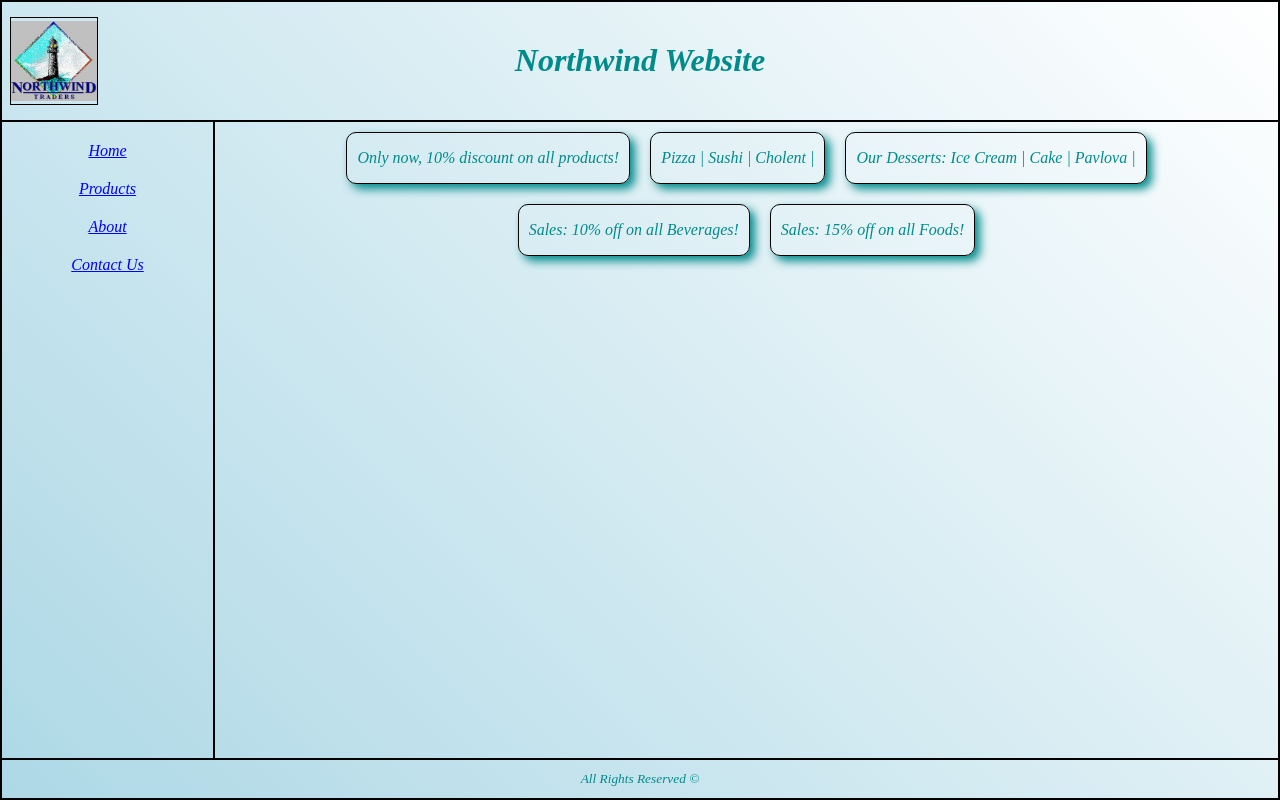
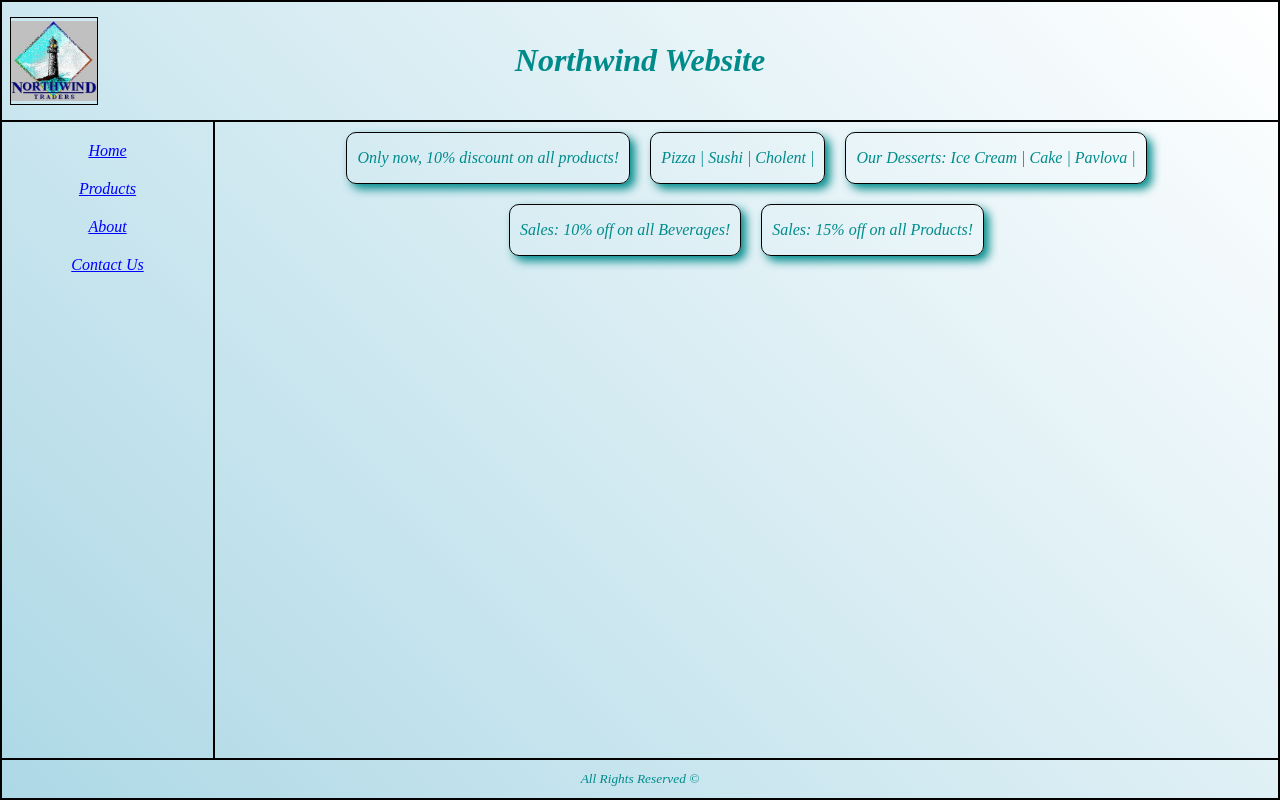
Before and after one commit to orhasson-dev/northwind-react, a React (Create React App) app: page / in a window 1280 px wide. Built offline with nearby package versions, Linux system fonts and the light colour scheme.

Commit message:
Adding Short circuit exmaple.

```diff
--- a/src/Components/HomeArea/Home/Home.tsx
+++ b/src/Components/HomeArea/Home/Home.tsx
@@ -19,7 +19,7 @@ function Home(): JSX.Element {
 
             {/* Props: */}
             <Sales percent={10} category="Beverages"/>
-            <Sales percent={15} category="Foods"/>
+            <Sales percent={15}/>
         </div>
     );
 }
--- a/src/Components/HomeArea/Sales/Sales.tsx
+++ b/src/Components/HomeArea/Sales/Sales.tsx
@@ -3,13 +3,13 @@ import "./Sales.css";
 // Creating props exact type
 interface SalesProps{
     percent: number;
-    category: string;
+    category?: string;
 }
 
 function Sales(props: SalesProps): JSX.Element {
     return (
         <div className="Sales Box">
-			<p>Sales: {props.percent}% off on all {props.category}!</p>
+			<p>Sales: {props.percent}% off on all {props.category || "Products"}!</p>
         </div>
     );
 }
```
